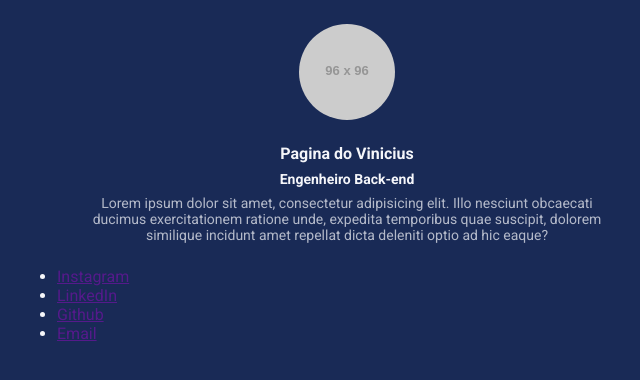
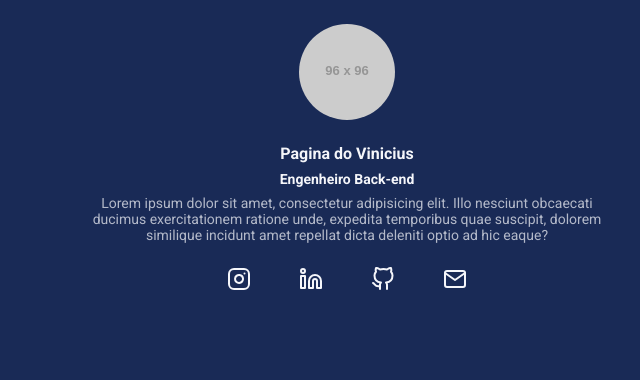
Before and after one commit to viniCaliman/aula_less, a website: page index.html in a window 1280 px wide. Shown: the whole page, without its empty margins (293-933 px from the left). Drawn offline with Linux system fonts and the light colour scheme; placeholder pictures from the web are drawn by us.

Commit message:
fifth lesson: criação do maps e como utilizar

```diff
--- a/index.html
+++ b/index.html
@@ -22,18 +22,22 @@
             </div>
         </header>
         <nav>
-            <ul>
+            <ul class="social-links">
                 <li>
-                    <a href="">Instagram</a>
+                    <a href=""></a>
+                    <img src="/src/img/instagram.svg" alt="Logo do Instagram">
                 </li>
                 <li>
-                    <a href="">LinkedIn</a>
+                    <a href=""></a>
+                    <img src="/src/img/linkedin.svg" alt="Logo do LinkedIn">
                 </li>
                 <li>
-                    <a href="">Github</a>
+                    <a href=""></a>
+                    <img src="/src/img/github.svg" alt="Logo do Github">
                 </li>
                 <li>
-                    <a href="">Email</a>
+                    <a href=""></a>
+                    <img src="/src/img/email.svg" alt="Logo do Email">
                 </li>
             </ul>
         </nav>
--- a/src/styles/main.less
+++ b/src/styles/main.less
@@ -1,4 +1,5 @@
-@import 'variaveis.less';
+@import 'maps.less';
+
 @breakpointMobile: ~"(max-width: 767px)";
 @breakpointTablet: ~"(max-width: 1023px)";
 
@@ -19,8 +20,8 @@
 }
 
 body {
-    background-color: @background-color;
-    color: @text-color;
+    background-color: #colors[backgroundColor];
+    color: #colors[textColor];
 }
 
 .container {
@@ -62,3 +63,22 @@ header {
         }
     }
 }
+
+.social-links {
+    display: flex;
+    justify-content: space-between;
+    max-width: 240px;
+    width: 100%;
+    margin: 0 auto;
+
+    li {
+        list-style: none;
+
+        img {
+            transition: all ease .3s;
+            &:hover{
+                transform: scale(1.3);
+            }
+        }
+    }
+}
--- /dev/null
+++ b/src/styles/maps.less
@@ -0,0 +1,5 @@
+#colors(){
+    backgroundColor: #192a56;
+    buttonColor: #0097e6;
+    textColor: #f5f6fa;
+}
--- a/src/styles/variaveis.less
+++ /dev/null
@@ -1,3 +0,0 @@
-@background-color: #192a56;
-@button-color: #0097e6;
-@text-color: #f5f6fa;
```
Also changed, not shown: build/styles/main.css, src/img/email.svg (added), src/img/github.svg (added), src/img/instagram.svg (added), src/img/linkedin.svg (added).
